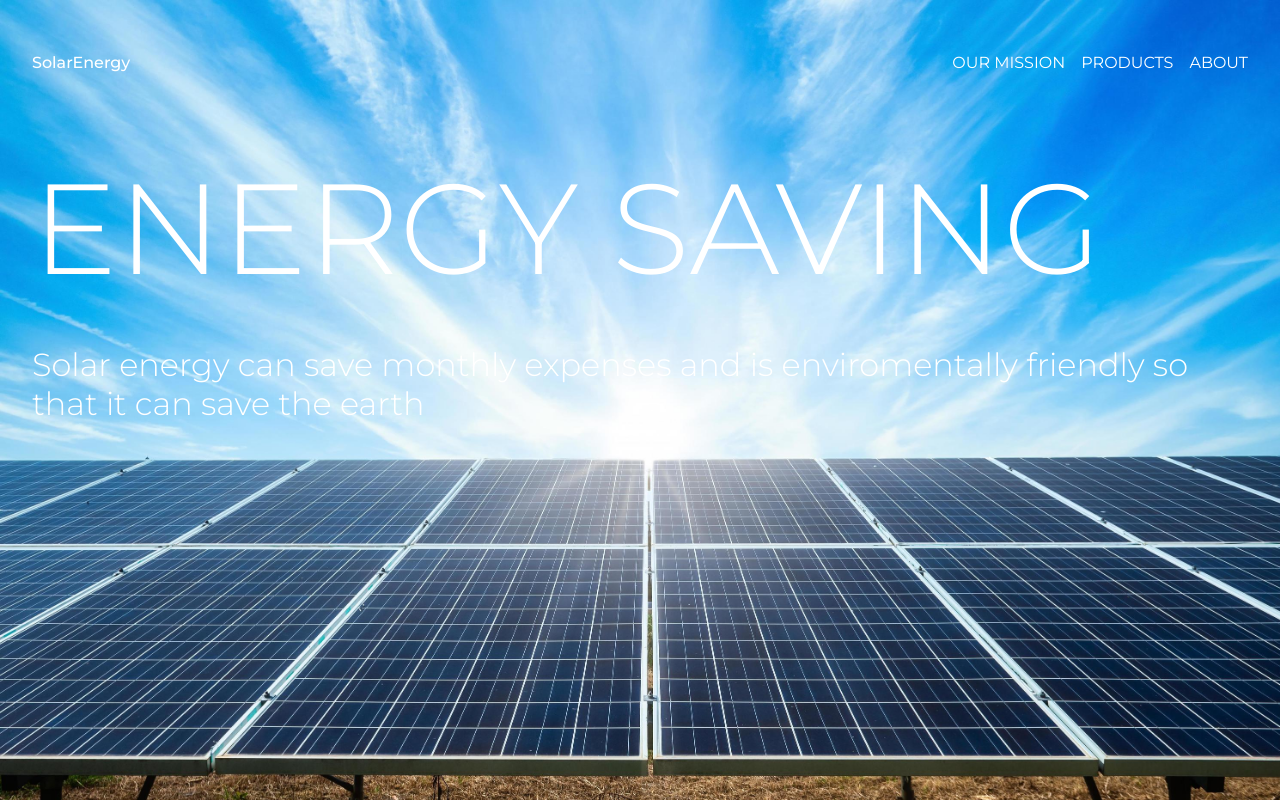
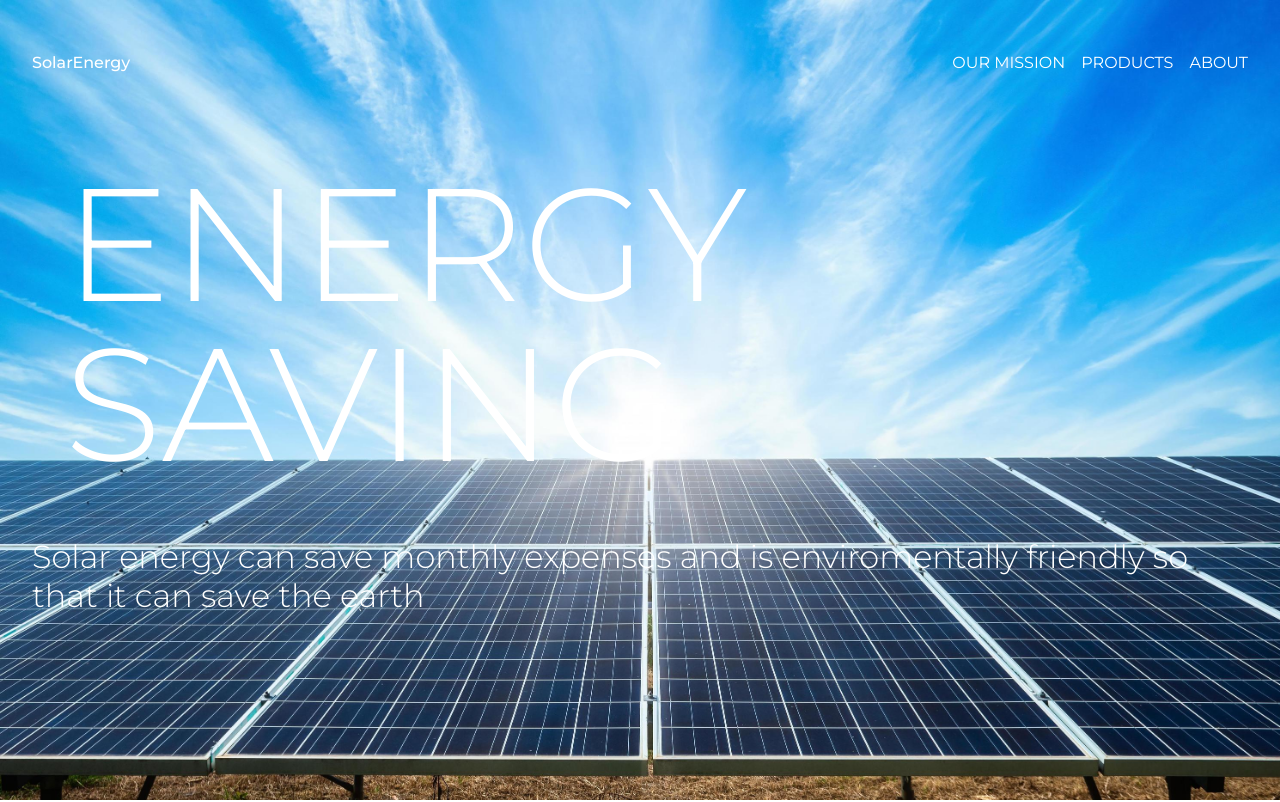
Before and after one commit to Ele188/18paskaita, a plain HTML site: page index.html in a window 1280 px wide. Shown: the top 802 px of the page. Drawn offline with Linux system fonts and the light colour scheme.

Commit message:
changed h1 second time

```diff
--- a/styles.css
+++ b/styles.css
@@ -30,12 +30,13 @@ header {
 }
 
 h1 {
-  font-size: 8rem;
+  font-size: 10rem;
   margin: 0;
   line-height: 1;
   color: white;
   font-weight: lighter;
   padding-top: 2rem;
+  padding-left: 2rem;
 }
 
 h5 {
```
